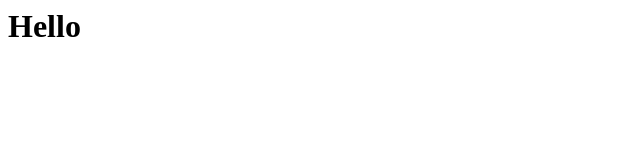
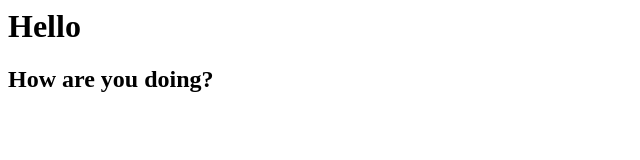
Before and after one commit to thatkidmohamed12/thatkidmohamed12.github.io, a plain HTML site: page index.html in a window 1280 px wide. Shown: the whole page, without its empty margins (0-640 px from the left). Drawn offline with Linux system fonts and the light colour scheme.

Commit message:
Update index.html

```diff
--- a/index.html
+++ b/index.html
@@ -2,3 +2,6 @@
 <h1>
 Hello
 </H1>
+<h2>
+  How are you doing?
+  </h2>
```
